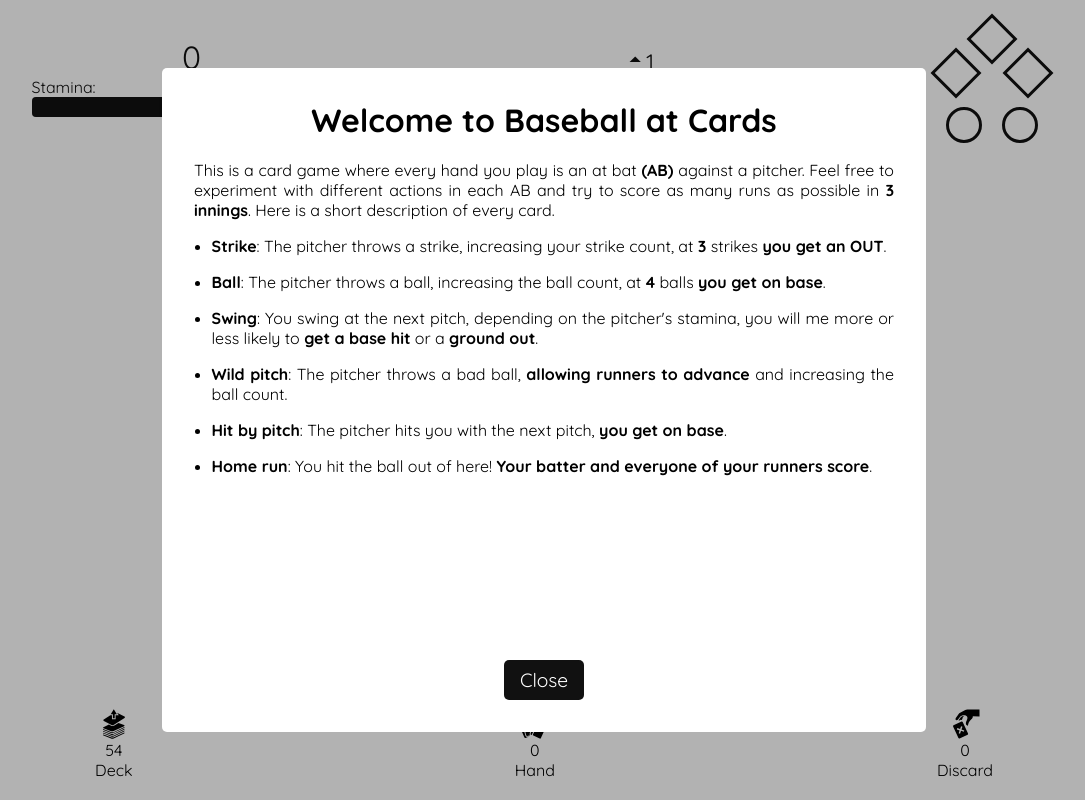
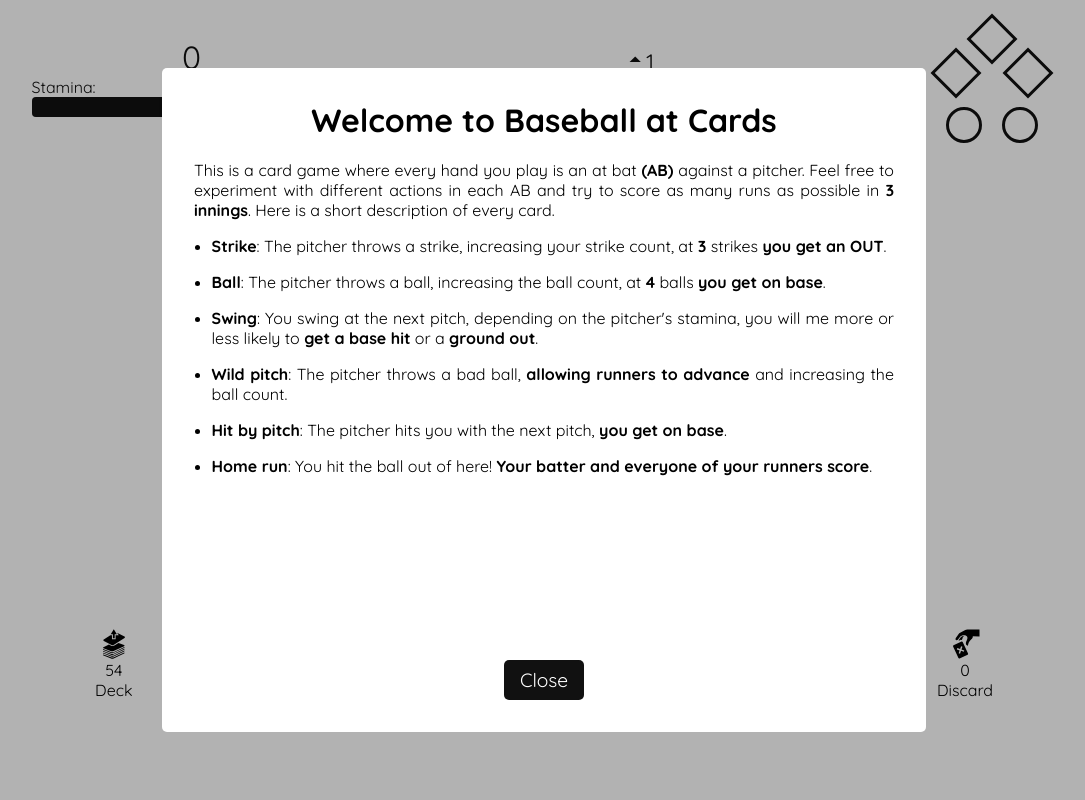
Before and after one commit to arnautresserras/bbac-ts, a React (Create React App) app: page / in a window 1280 px wide. Shown: the whole page, without its empty margins (96-1181 px from the left). Built offline with nearby package versions, Linux system fonts and the light colour scheme.

Commit message:
Update footer height

```diff
--- a/src/App.css
+++ b/src/App.css
@@ -25,9 +25,6 @@
   width: 60vw;
   height: 75vh;
   max-width: 700px;
-}
-.modal.small{
-
 }
 .modal h2{
   font-size: 2rem;
@@ -62,7 +59,7 @@ button{
 .BbaC-body {
   display: flex;
   flex-direction: column;
-  height: 100vh;
+  height: 90vh;
 }
 .deal {
   width: 50%;
```
